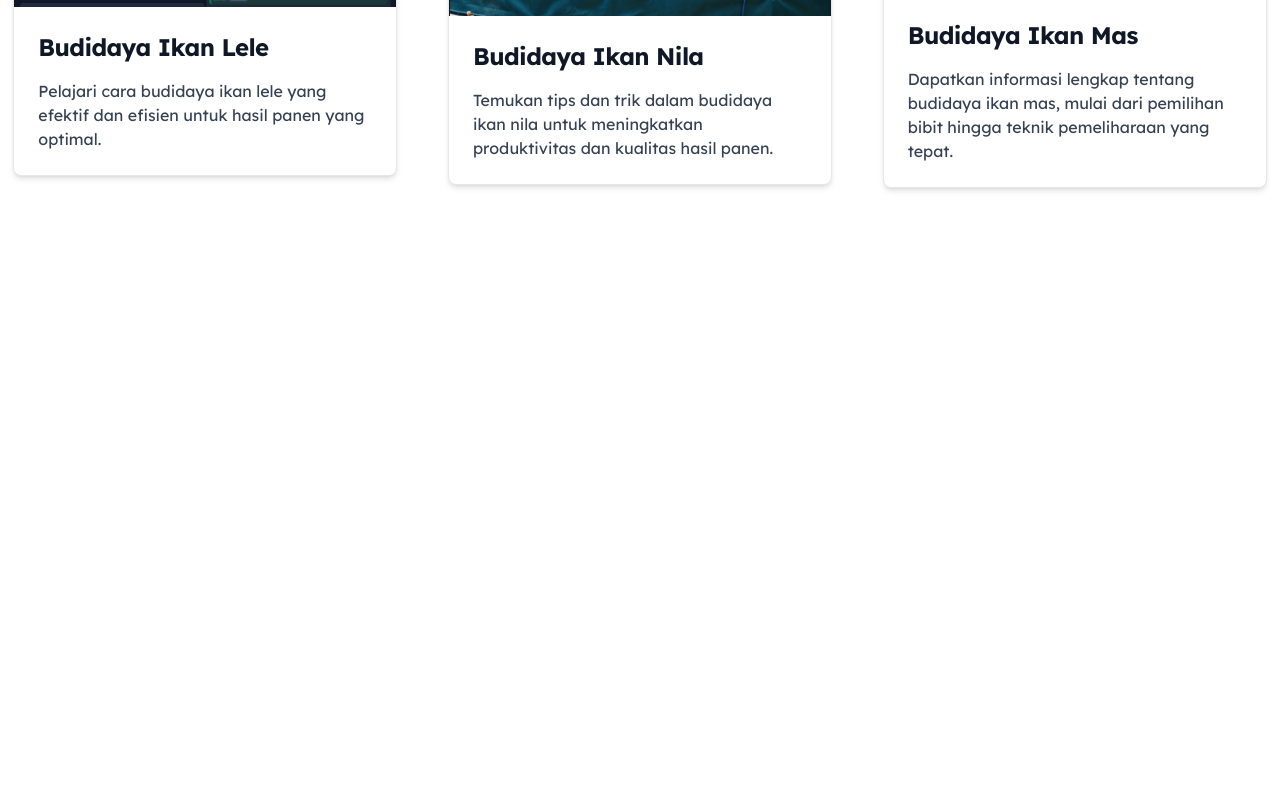
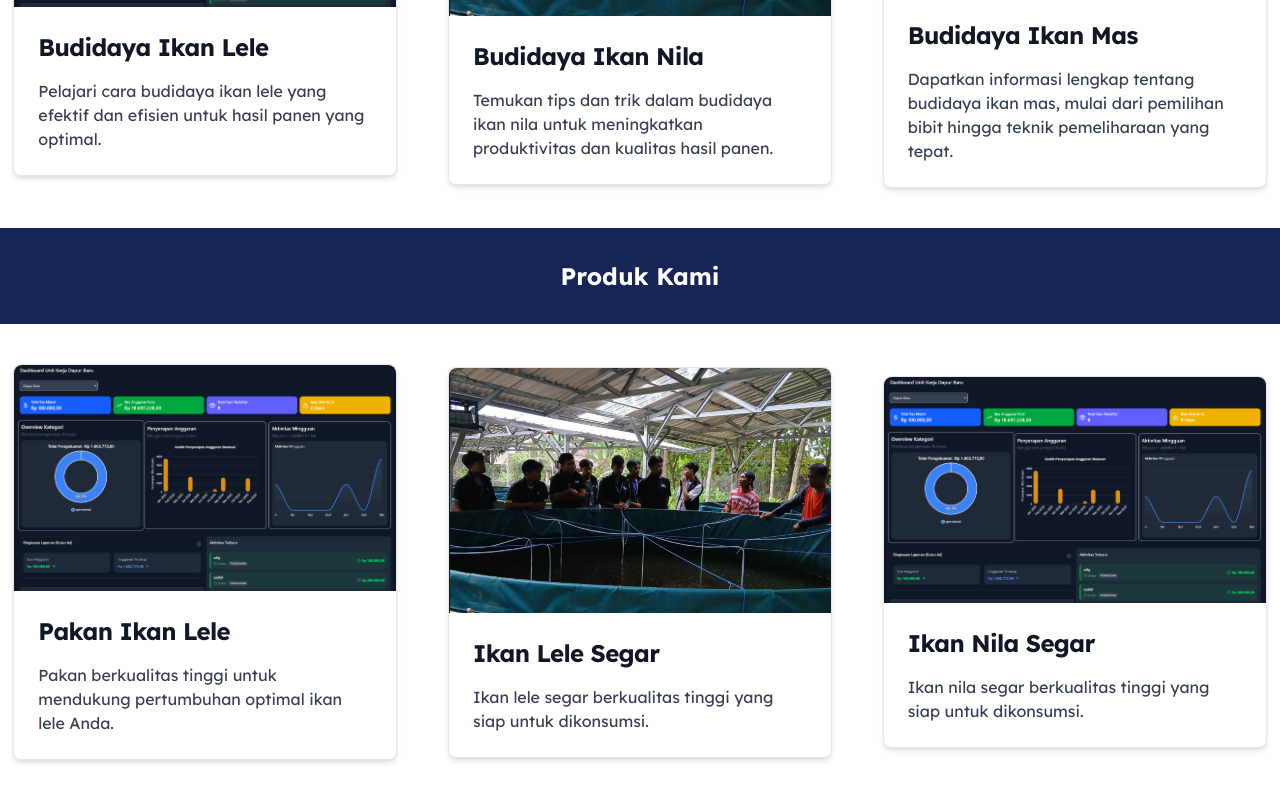
Before and after one commit to cardinaldeacre/KKN-Freshwater-Fish-Farm-Website, a React (Vite) app: page / in a window 1280 px wide. Shown: the part 1149-1949 px from the top of the page. Before the commit the page ends 1377 px from the top, so only its background shows below. Built offline with nearby package versions, Linux system fonts and the light colour scheme; a web font is replaced by a local one.

Commit message:
add product

```diff
--- /dev/null
+++ b/src/components/Products.jsx
@@ -0,0 +1,45 @@
+import { Card } from "flowbite-react";
+import img1 from '@/assets/img_landscape.png'
+import img2 from '@/assets/rame.png'
+
+export default function Products() {
+    const images = [img1, img2, img1, img2, img1];
+    const products = [
+        {
+            title: "Pakan Ikan Lele",
+            description: "Pakan berkualitas tinggi untuk mendukung pertumbuhan optimal ikan lele Anda.",
+        },
+        {
+            title: "Ikan Lele Segar",
+            description: "Ikan lele segar berkualitas tinggi yang siap untuk dikonsumsi.",
+        },
+        {
+            title: "Ikan Nila Segar",
+            description: "Ikan nila segar berkualitas tinggi yang siap untuk dikonsumsi.",
+        }
+    ];
+
+    return (
+        <section>
+            <div className="flex max-w-screen items-center h-24 bg-blue-950 ">
+                <h2 className="text-2xl mx-auto justify-center font-bold text-white text-center">Produk Kami</h2>
+            </div>
+            <div className="grid-cols-3 mx-auto items-center px-2 md:px2 sm:px-2 py-10 max-w-full grid gap-10">
+                {products.map((product, index) => (
+                    <Card
+                        className="max-w-sm mx-auto"
+                        imgAlt="Meaningful alt text for an image that is not purely decorative"
+                        imgSrc={images[index]}
+                    >
+                        <h5 className="text-2xl font-bold tracking-tight text-gray-900 dark:text-white">
+                            {products[index].title}
+                        </h5>
+                        <p className="font-normal text-gray-700 dark:text-gray-400">
+                            {products[index].description}
+                        </p>
+                    </Card>
+                ))}
+            </div>
+        </section >
+    )
+}
--- a/src/pages/Home.jsx
+++ b/src/pages/Home.jsx
@@ -1,5 +1,6 @@
 import Activities from "@/components/Activities";
 import Hero from "@/components/Hero";
+import Products from "@/components/Products";
 import { Carousel } from "flowbite-react";
 
 export default function Home() {
@@ -7,6 +8,7 @@ export default function Home() {
         <>
             <Hero />
             <Activities />
+            <Products />
         </>
     )
 }
```
